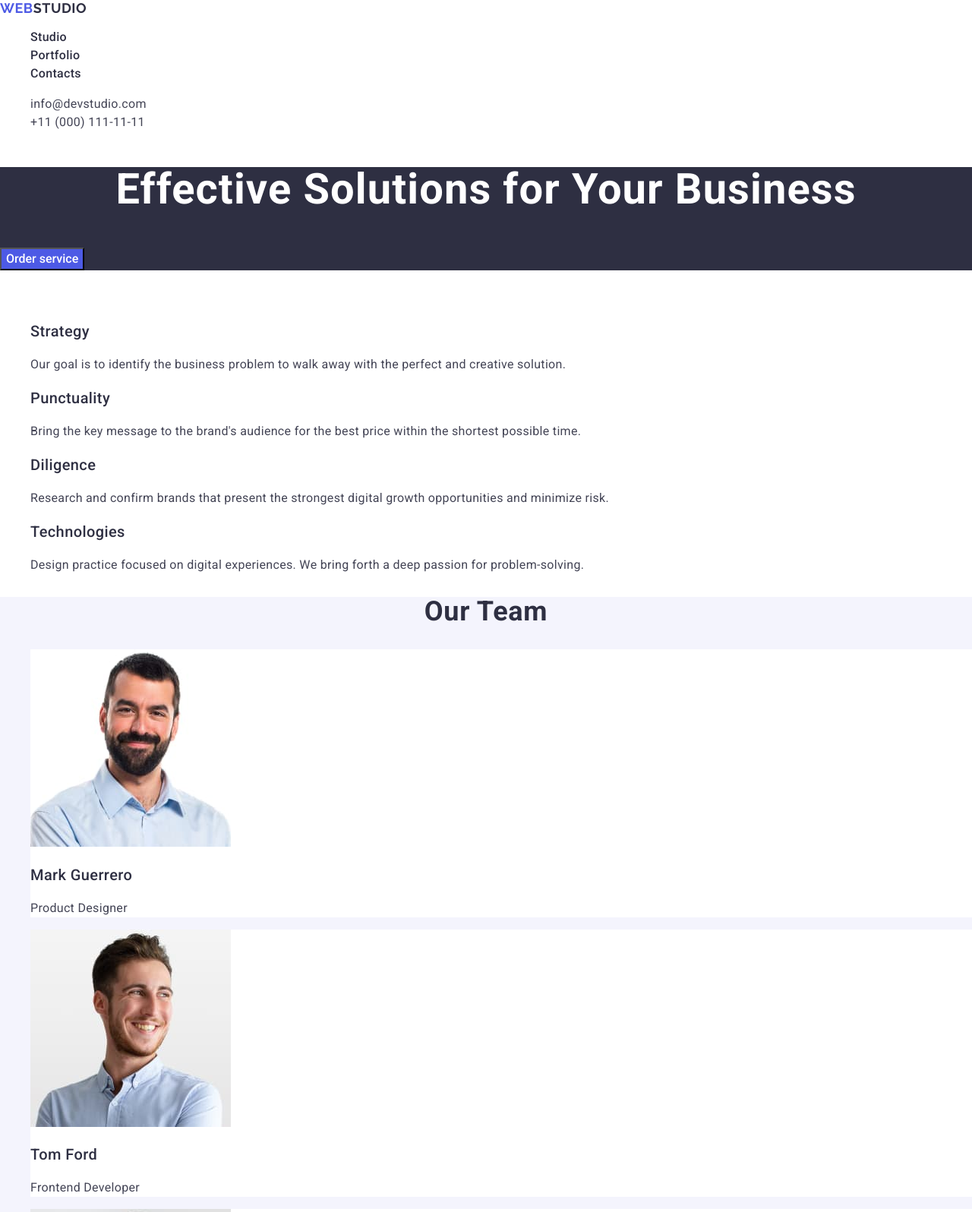
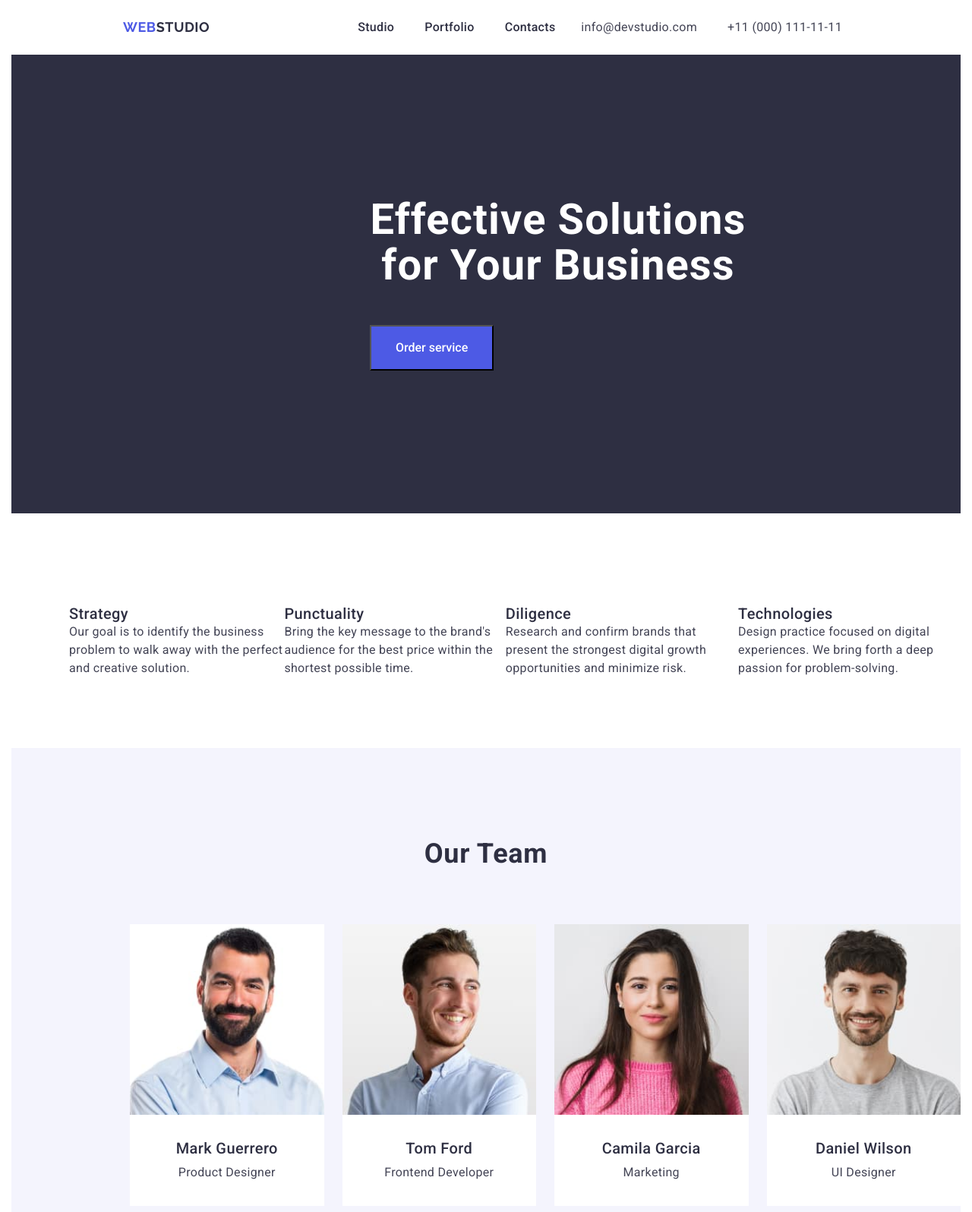
Before and after one commit to 0607Elena/goit-markup-hw-03, a plain HTML site: page index.html in a window 1280 px wide. Shown: the top 1596 px of the page at 76% size. Drawn offline with nearby package versions, Linux system fonts and the light colour scheme.

Commit message:
made nav and sections

```diff
--- a/css/style.css
+++ b/css/style.css
@@ -14,6 +14,29 @@
 
 }
 
+
+*,
+*::before,
+*::after {
+  box-sizing: border-box;
+}
+
+h1, h2, h3, h4, h5, h6, p { margin-top: 0;
+    margin-bottom: 0;}ul, ol {
+    margin-top: 0; margin-bottom: 0; padding-left: 0;}
+
+.container {
+    max-width: 1440px;
+    margin: 0 auto;
+    padding: 0 15px;
+}
+
+img {
+    display: block;
+    max-width: 100%;
+    height: auto;
+}
+
 body {
     font-family: Roboto, sans-serif;
 color: var(--Text) ;
@@ -28,7 +51,11 @@ ul {
     list-style-type: none;
 }
 
+
+
 .link-logo {
+    display: flex;
+    padding: 24px 147px;
 color: var(--Primary-Brand);
 font-family: "Raleway", sans-serif;
 font-size: 18px;
@@ -84,11 +111,44 @@ color: var(--Pressed-state);
     color: var(--Pressed-state);
 }
 
+.header-inner {
+    display: flex;
+    justify-content: space-between;
+    align-items: center;
+}
+
+.header-nav {
+    display: flex;
+    gap: 24px;
+    align-items: center;
+    flex-grow: 1;
+}
+
+.menu-navigation {
+    display: flex;
+    gap: 40px;
+    padding: 24px;
+    flex-grow: 1;
+}
+
+.header-contacts {
+    display: flex;
+}
+
+.heder-contacts-list{
+    display: flex;
+    gap: 40px;
+    padding-right: 156px;
+
+}
 
 /* section1 hero */
 
-.hero {
+.hero-inner {
     background: var(--navyblue, #2E2F42);
+    margin-bottom: 120px;
+    padding: 188px 472px 188px 472px;
+
 }
 .hero-title {
 color: var(--white, #FFF);
@@ -96,6 +156,10 @@ font-size: 56px;
 line-height: 1.07;
 text-align: center;
 letter-spacing: 0.02em;
+margin-bottom: 48px;
+width: 496px;
+
+
 
 }
 
@@ -107,7 +171,10 @@ font-size: 16px;
 font-weight: 500;
 line-height: 1.5;
 letter-spacing: 0.04;
-cursor: pointer;}
+cursor: pointer;
+padding: 16px 32px;
+
+}
 
 .button:hover {
     background-color:#404BBF;
@@ -117,16 +184,33 @@ cursor: pointer;}
     background-color:#404BBF;
 }
 
+.box-button {
+
+
+
+}
 /* our advantages*/
 
 .visually-hidden {
     clip: rect(0 0 0 0);
     clip-path: inset(50%);
-
     overflow: hidden;
     white-space: nowrap;
+}
+
+.our-advantages-inner {
+    display: flex;
+    gap: 8px;
+    margin-bottom: 93px;
+
+
 
 }
+
+.our-advantages-list{
+    display: flex;
+}
+
 
 .our-advantages-title {
 color:var(--dark-NAVY-BLUE);
@@ -145,10 +229,26 @@ letter-spacing: 0.02em;
 /* our team */
 
 .our-team {
-    background-color: var(--Light);
+
 }
 
+.our-team-inner {
+    background-color: var(--Light);
+
+    display: flex;
+    flex-direction: column;
+
+padding-top: 120px;
+padding-bottom: 120px;
+    margin-bottom: 147px;
+}
 .our-team-list {
+    display: flex;
+    gap: 24px;
+    margin-left: 156px;
+}
+
+.our-team-item {
 background-color: #FFFFFF;
 }
 
@@ -159,6 +259,8 @@ line-height: 1.11;
 text-align: center;
 letter-spacing: 0.02em;
 text-transform: capitalize;
+margin-bottom: 72px;
+
 }
 
 .our-team-name {
@@ -167,6 +269,8 @@ font-size: 20px;
 font-weight: 500;
 line-height: 1.2;
 letter-spacing: 0.02em;
+padding-bottom: 8px;
+
 }
 
 .our-team-profession {
@@ -174,9 +278,29 @@ letter-spacing: 0.02em;
 font-size: 16px;
 line-height: 1.5;
 letter-spacing: 0.02em;
+
 }
 
+
+.our-team-info {
+padding-top: 32px;
+padding-bottom: 32px;
+text-align: center;
+}
+
+
+
+
+
 /* our portfolio */
+
+.our-portfolio-inner {
+    display: flex;
+    flex-direction: column;
+
+
+
+}
 
 .our-portfolio-title{
     color:var(--dark-NAVY-BLUE);
@@ -184,8 +308,25 @@ font-size: 36px;
 line-height: 1.11;
 letter-spacing: 0.02em;
 text-transform: capitalize;
+text-align: center;
+margin-bottom: 60px;
+}
+
+.our-portfolio-list {
+    display: flex;
+    flex-wrap: wrap;
+    gap: 32px;
 
 }
+
+.our-portfolio-item {
+    border: 1px solid #E7E9FC;
+    padding-bottom: 32px;
+
+
+}
+
+
 
 .our-portfolio-name {
     color:var(--dark-NAVY-BLUE);
@@ -195,18 +336,24 @@ font-weight: 500;
 line-height: 1.2;
 letter-spacing: 0.02em;
 text-transform: capitalize;
+padding-top: 32px;
+padding-left: 16px;
+
 }
 
 .our-portfolio-direction {
     font-size: 16px;
     line-height: 1.5;
     letter-spacing: 0.02em;
+    padding-left: 16px;
 }
 
 /* footer */
 
 .footer-section {
-background-color: var(--dark-NAVY-BLUE)
+background-color: var(--dark-NAVY-BLUE);
+
+
 }
 
 .link-logo-footer {
@@ -228,3 +375,9 @@ color: var(--cloud, #F4F4FD)
     line-height: 1.5;
     letter-spacing: 0.02em;
 }
+
+.footer-inner {
+
+
+
+}
--- a/index.html
+++ b/index.html
@@ -14,14 +14,18 @@
       rel="stylesheet"
       href="https://cdn.jsdelivr.net/npm/modern-normalize@2.0.0/modern-normalize.min.css"
     />
+    <link rel="preconnect"
+    href=https://cdnjs.cloudflare.com/ajax/libs/modern-normalize/2.0.0/modern-normalize.css
+    />
     <link rel="stylesheet" href="css/style.css" />
   </head>
 
   <body>
     <!-- top line -->
-    <header>
-
-      <nav>
+    <header class="header">
+      <div class="container">
+        <div class="header-inner">
+          <nav class="header-nav">
             <a class="link-logo" href="./index.html">
               Web<span class="accent">Studio</span>
             </a>
@@ -39,36 +43,51 @@
           </nav>
 
           <!-- contacts -->
-
+          <div class="header-contacts">
             <address class="contacts">
-        <ul>
+              <ul class="heder-contacts-list">
                 <li>
-            <a class="mailto" href="mailto:info@devstudio.com"> info@devstudio.com</a>
+                  <a class="mailto" href="mailto:info@devstudio.com">
+                    info@devstudio.com</a
+                  >
                 </li>
                 <li>
-            <a class="mailto" href="tel:+110001111111">+11 (000) 111-11-11</a>
+                  <a class="mailto" href="tel:+110001111111"
+                    >+11 (000) 111-11-11</a
+                  >
                 </li>
               </ul>
             </address>
+          </div>
+        </div>
+      </div>
     </header>
 
     <main>
       <!-- section1 hero image -->
       <section class="hero">
+        <div class="container">
+          <div class="hero-inner">
             <h1 class="hero-title">Effective Solutions for Your Business</h1>
+           <div class="box-button">
             <button class="button" type="button">Order service</button>
+          </div>
+          </div>
+        </div>
       </section>
 
       <!-- section2 -->
       <section>
         <!-- TODO:  hide this title visually -->
+        <div class="container">
+          <div class="our-advantages-inner">
           <h2 class="visually-hidden">Our advantages</h2>
-        <ul>
+          <ul class="our-advantages-list">
             <li>
               <h3 class="our-advantages-title">Strategy</h3>
               <p class="our-advantages-text">
-              Our goal is to identify the business problem to walk away with the
-              perfect and creative solution.
+                Our goal is to identify the business problem to walk away with
+                the perfect and creative solution.
               </p>
             </li>
             <li>
@@ -93,85 +112,148 @@
               </p>
             </li>
           </ul>
+        </div>
+        </div>
       </section>
       <!-- section3 -->
       <section class="our-team">
+        <div class="container">
+          <div class="our-team-inner">
           <h2 class="our-team-title">Our Team</h2>
-        <ul >
-          <li class="our-team-list">
-            <img class="team-photo" src="./images/img-1.jpg" alt="Mark Guerrero" width="264" />
+          <ul class="our-team-list" >
+            <li class="our-team-item">
+              <img
+                class="team-photo"
+                src="./images/img-1.jpg"
+                alt="Mark Guerrero"
+                width="264"
+              />
+              <div class="our-team-info">
               <h3 class="our-team-name">Mark Guerrero</h3>
               <p class="our-team-profession">Product Designer</p>
+              </div>
             </li>
-          <li class="our-team-list">
-            <img class="team-photo" src="./images/img-2.jpg" alt="Tom Ford" width="264" />
+            <li class="our-team-item">
+              <img
+                class="team-photo"
+                src="./images/img-2.jpg"
+                alt="Tom Ford"
+                width="264"
+              />
+              <div class="our-team-info">
               <h3 class="our-team-name">Tom Ford</h3>
               <p class="our-team-profession">Frontend Developer</p>
+            </div>
             </li>
-          <li class="our-team-list">
-            <img class="team-photo" src="./images/img-3.jpg" alt="Camila Garcia" width="264" />
+            <li class="our-team-item">
+              <img
+                class="team-photo"
+                src="./images/img-3.jpg"
+                alt="Camila Garcia"
+                width="264"
+              />
+              <div class="our-team-info">
               <h3 class="our-team-name">Camila Garcia</h3>
               <p class="our-team-profession">Marketing</p>
+            </div>
             </li>
-          <li class="our-team-list">
-            <img class="team-photo" src="./images/img-4.jpg" alt="Daniel Wilson" width="264" />
+            <li class="our-team-item">
+              <img
+                class="team-photo"
+                src="./images/img-4.jpg"
+                alt="Daniel Wilson"
+                width="264"
+              />
+              <div class="our-team-info">
               <h3 class="our-team-name">Daniel Wilson</h3>
               <p class="our-team-profession">UI Designer</p>
+              </div>
             </li>
           </ul>
+        </div>
+        </div>
       </section>
 
       <!-- section 4 -->
       <section>
+        <div class="container">
+          <div class="our-portfolio-inner">
           <h2 class="our-portfolio-title">Our portfolio</h2>
 
-        <ul>
-          <li class="our-portfolio-list">
-            <img src="./imagesportfolio/img.jpg" alt="Banking App" width="360"/>
+          <ul class="our-portfolio-list">
+            <li class="our-portfolio-item">
+              <img
+                src="./imagesportfolio/img.jpg"
+                alt="Banking App"
+                width="360"
+              />
               <h3 class="our-portfolio-name">Banking App</h3>
               <p class="our-portfolio-direction">App</p>
             </li>
-          <li class="our-portfolio-list">
-            <img src="./imagesportfolio/img-1.jpg" alt="Cashless Payment"
-            width="360"/>
+            <li class="our-portfolio-item">
+              <img
+                src="./imagesportfolio/img-1.jpg"
+                alt="Cashless Payment"
+                width="360"
+              />
               <h3 class="our-portfolio-name">Cashless Payment</h3>
               <p class="our-portfolio-direction">Marketing</p>
             </li>
-          <li class="our-portfolio-list">
-            <img src="./imagesportfolio/img-2.jpg" alt="Meditation App" width="360"/>
+            <li class="our-portfolio-item">
+              <img
+                src="./imagesportfolio/img-2.jpg"
+                alt="Meditation App"
+                width="360"
+              />
               <h3 class="our-portfolio-name">Meditation App</h3>
               <p class="our-portfolio-direction">App</p>
             </li>
 
-
-          <li class="our-portfolio-list">
-            <img src="./imagesportfolio/img-3.jpg" alt="Taxi Service" width="360"/>
+            <li class="our-portfolio-item">
+              <img
+                src="./imagesportfolio/img-3.jpg"
+                alt="Taxi Service"
+                width="360"
+              />
               <h3 class="our-portfolio-name">Taxi Service</h3>
               <p class="our-portfolio-direction">Marketing</p>
             </li>
-          <li class="our-portfolio-list">
-            <img src="./imagesportfolio/img-4.jpg" alt="Screen Illustrations"
-            width="360"/>
+            <li class="our-portfolio-item">
+              <img
+                src="./imagesportfolio/img-4.jpg"
+                alt="Screen Illustrations"
+                width="360"
+              />
               <h3 class="our-portfolio-name">Screen Illustrations</h3>
               <p class="our-portfolio-direction">Design</p>
             </li>
-          <li class="our-portfolio-list">
-            <img src="./imagesportfolio/img-5.jpg" alt="Online Courses" width="360">
+            <li class="our-portfolio-item">
+              <img
+                src="./imagesportfolio/img-5.jpg"
+                alt="Online Courses"
+                width="360"
+              />
               <h3 class="our-portfolio-name">Online Courses</h3>
               <p class="our-portfolio-direction">Marketing</p>
             </li>
           </ul>
-
+        </div>
+        </div>
       </section>
     </main>
     <!-- footer -->
     <footer class="footer-section">
-      <a class="link-logo-footer" href="./index.html">Web<span class="accent">Studio</span></a
+      <div class="container">
+        <div class="footer-inner" >
+        <a class="link-logo-footer" href="./index.html"
+          >Web<span class="accent">Studio</span></a
         >
         <p class="footer-text">
-        Increase the flow of customers and sales for your business with digital
-        marketing & growth solutions.
+          Increase the flow of customers and sales for your business with
+          digital marketing & growth solutions.
         </p>
+      </div>
+      </div>
     </footer>
   </body>
 </html>
```
Lines whose indentation alone changed are shown as unchanged.
